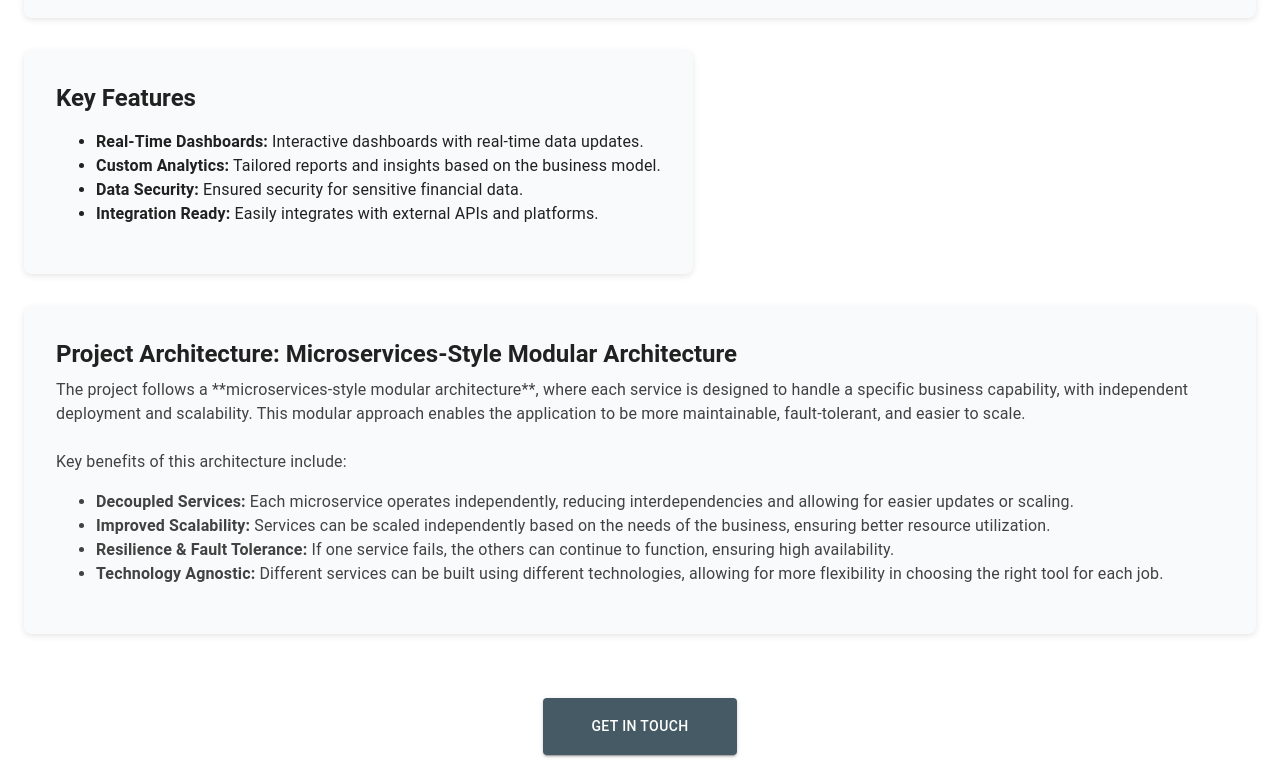
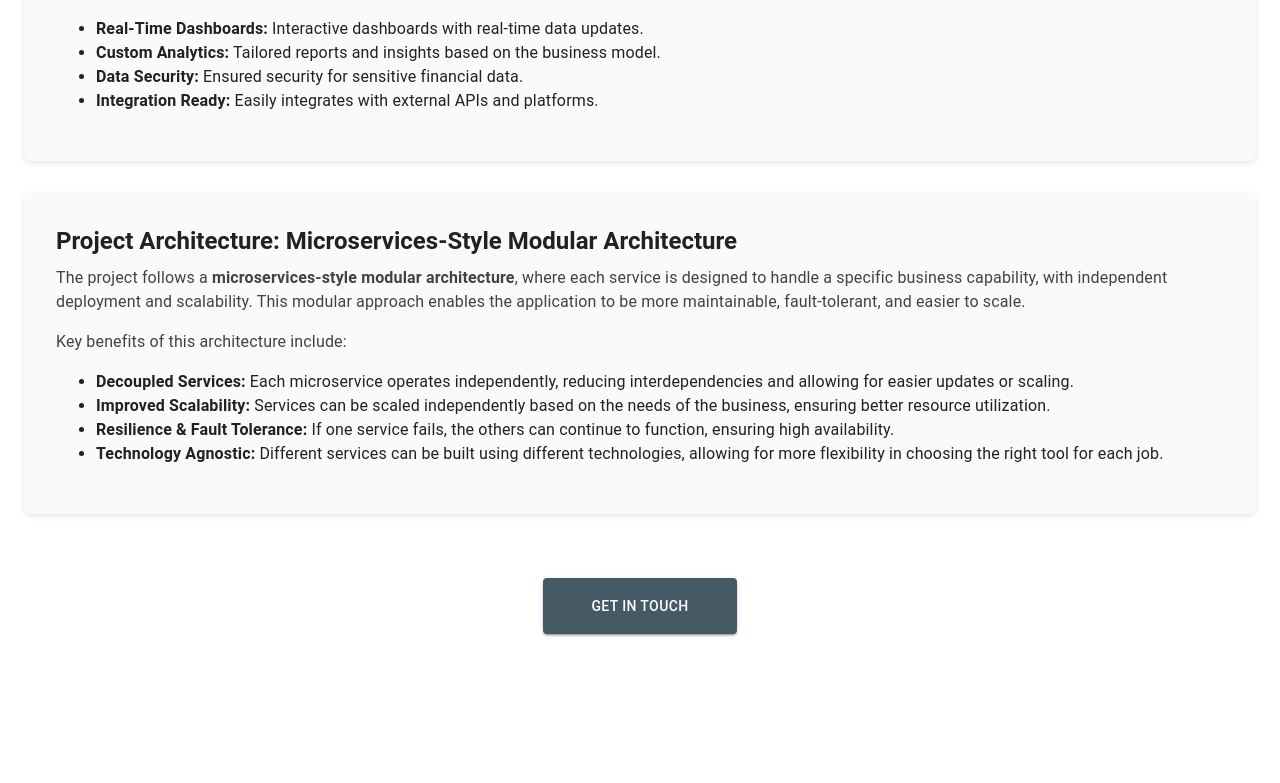
Before and after one commit to imperionite/fm, a React (Vite) app: page /about in a window 1280 px wide. Shown: the part 616-1399 px from the top of the page. After the commit the page ends 1346 px from the top, so only its background shows below. Built offline with nearby package versions, Linux system fonts and the light colour scheme; no server answers.

Commit message:
:art: (src) edit files

```diff
--- a/src/components/404.jsx
+++ b/src/components/404.jsx
@@ -1,16 +1,45 @@
-import { Link, useLocation } from 'react-router-dom'
+import { Link, useLocation } from "react-router-dom";
+import { Box, Container, Typography, Button } from "@mui/material";
+import ErrorOutlineIcon from "@mui/icons-material/ErrorOutline";
 
-const NotFound  = () => {
-  const location = useLocation()
+const NotFound = () => {
+  const location = useLocation();
+
   return (
-    <div>
-      <h2>HTTP 404</h2>
-      <p>
-        We don&apos;t have <strong>{location.pathname}</strong> route exist! Please go back to{' '}
-        <Link to={'/'}>home page</Link>
-      </p>
-    </div>
-  )
-}
+    <Container maxWidth="md" sx={{ py: 12, textAlign: "center" }}>
+      <Box sx={{ mb: 4 }}>
+        <ErrorOutlineIcon sx={{ fontSize: 80, color: "error.main" }} />
+      </Box>
 
-export default NotFound
+      <Typography
+        variant="h2"
+        fontWeight="bold"
+        gutterBottom
+        color="error.main"
+      >
+        404
+      </Typography>
+
+      <Typography variant="h5" gutterBottom>
+        Oops! Page not found
+      </Typography>
+
+      <Typography variant="body1" color="text.secondary" sx={{ mb: 4 }}>
+        The route <strong>{location.pathname}</strong> does not exist. Please
+        check the URL or return to the homepage.
+      </Typography>
+
+      <Button
+        component={Link}
+        to="/"
+        variant="contained"
+        size="large"
+        color="primary"
+      >
+        Go Home
+      </Button>
+    </Container>
+  );
+};
+
+export default NotFound;
--- a/src/components/About.jsx
+++ b/src/components/About.jsx
@@ -1,4 +1,4 @@
-import { Box, Container, Typography, Grid, Paper, Divider, Button } from "@mui/material";
+import { Box, Container, Typography, Grid, Paper, Button } from "@mui/material";
 import { Link } from "react-router-dom";
 
 const About = () => {
@@ -10,14 +10,15 @@ const About = () => {
           About FinMark
         </Typography>
         <Typography variant="h6" color="text.secondary">
-          This is the project documentation for FinMark by Imperionite, a modern enterprise-grade analytics platform.
+          This is the project documentation for FinMark by Imperionite, a modern
+          enterprise-grade analytics platform.
         </Typography>
       </Box>
 
       {/* Sections */}
       <Grid container spacing={4}>
         {/* Project Overview */}
-        <Grid item xs={12} md={6}>
+        <Grid size={{ xs: 12, md: 6 }}>
           <Paper
             elevation={3}
             sx={{
@@ -31,13 +32,17 @@ const About = () => {
               Project Overview
             </Typography>
             <Typography variant="body1" color="text.secondary">
-              FinMark is a data-driven platform designed to optimize business performance by providing insights into financial and operational data. With powerful dashboards, analytical tools, and real-time data updates, it serves enterprise businesses looking for actionable insights.
+              FinMark is a data-driven platform designed to optimize business
+              performance by providing insights into financial and operational
+              data. With powerful dashboards, analytical tools, and real-time
+              data updates, it serves enterprise businesses looking for
+              actionable insights.
             </Typography>
           </Paper>
         </Grid>
 
         {/* Tech Stack */}
-        <Grid item xs={12} md={6}>
+        <Grid size={{ xs: 12, md: 6 }}>
           <Paper
             elevation={3}
             sx={{
@@ -51,13 +56,17 @@ const About = () => {
               Tech Stack
             </Typography>
             <Typography variant="body1" color="text.secondary">
-              The platform is built using a combination of modern technologies such as React.js, Django/DRF, PostgreSQL, Node.js, Express, Redis, MongoDB and React.js. We use Material-UI for UI components and TailwindCSS for utility-first styling to ensure the platform is both functional and visually pleasing.
+              The platform is built using a combination of modern technologies
+              such as React.js, Django/DRF, PostgreSQL, Node.js, Express, Redis,
+              MongoDB and React.js. We use Material-UI for UI components and
+              TailwindCSS for utility-first styling to ensure the platform is
+              both functional and visually pleasing.
             </Typography>
           </Paper>
         </Grid>
 
         {/* Features */}
-        <Grid item xs={12}>
+        <Grid size={{ xs: 12 }}>
           <Paper
             elevation={3}
             sx={{
@@ -71,16 +80,28 @@ const About = () => {
               Key Features
             </Typography>
             <ul className="list-disc ml-5 space-y-2 text-gray-700">
-              <li><strong>Real-Time Dashboards:</strong> Interactive dashboards with real-time data updates.</li>
-              <li><strong>Custom Analytics:</strong> Tailored reports and insights based on the business model.</li>
-              <li><strong>Data Security:</strong> Ensured security for sensitive financial data.</li>
-              <li><strong>Integration Ready:</strong> Easily integrates with external APIs and platforms.</li>
+              <li>
+                <strong>Real-Time Dashboards:</strong> Interactive dashboards
+                with real-time data updates.
+              </li>
+              <li>
+                <strong>Custom Analytics:</strong> Tailored reports and insights
+                based on the business model.
+              </li>
+              <li>
+                <strong>Data Security:</strong> Ensured security for sensitive
+                financial data.
+              </li>
+              <li>
+                <strong>Integration Ready:</strong> Easily integrates with
+                external APIs and platforms.
+              </li>
             </ul>
           </Paper>
         </Grid>
 
         {/* Project Architecture */}
-        <Grid item xs={12}>
+        <Grid size={{ xs: 12 }}>
           <Paper
             elevation={3}
             sx={{
@@ -93,18 +114,45 @@ const About = () => {
             <Typography variant="h5" fontWeight="bold" gutterBottom>
               Project Architecture: Microservices-Style Modular Architecture
             </Typography>
-            <Typography variant="body1" color="text.secondary">
-              The project follows a **microservices-style modular architecture**, where each service is designed to handle a specific business capability, with independent deployment and scalability. This modular approach enables the application to be more maintainable, fault-tolerant, and easier to scale.
-              <br />
-              <br />
+
+            <Typography variant="body1" color="text.secondary" paragraph>
+              The project follows a{" "}
+              <strong>microservices-style modular architecture</strong>, where
+              each service is designed to handle a specific business capability,
+              with independent deployment and scalability. This modular approach
+              enables the application to be more maintainable, fault-tolerant,
+              and easier to scale.
+            </Typography>
+
+            <Typography variant="body1" color="text.secondary" paragraph>
               Key benefits of this architecture include:
-              <ul className="list-disc ml-5 space-y-2 text-gray-700">
-                <li><strong>Decoupled Services:</strong> Each microservice operates independently, reducing interdependencies and allowing for easier updates or scaling.</li>
-                <li><strong>Improved Scalability:</strong> Services can be scaled independently based on the needs of the business, ensuring better resource utilization.</li>
-                <li><strong>Resilience & Fault Tolerance:</strong> If one service fails, the others can continue to function, ensuring high availability.</li>
-                <li><strong>Technology Agnostic:</strong> Different services can be built using different technologies, allowing for more flexibility in choosing the right tool for each job.</li>
-              </ul>
             </Typography>
+
+            <Box
+              component="ul"
+              className="list-disc ml-5 space-y-2 text-gray-700"
+            >
+              <li>
+                <strong>Decoupled Services:</strong> Each microservice operates
+                independently, reducing interdependencies and allowing for
+                easier updates or scaling.
+              </li>
+              <li>
+                <strong>Improved Scalability:</strong> Services can be scaled
+                independently based on the needs of the business, ensuring
+                better resource utilization.
+              </li>
+              <li>
+                <strong>Resilience & Fault Tolerance:</strong> If one service
+                fails, the others can continue to function, ensuring high
+                availability.
+              </li>
+              <li>
+                <strong>Technology Agnostic:</strong> Different services can be
+                built using different technologies, allowing for more
+                flexibility in choosing the right tool for each job.
+              </li>
+            </Box>
           </Paper>
         </Grid>
       </Grid>
--- a/src/components/Home.jsx
+++ b/src/components/Home.jsx
@@ -125,7 +125,7 @@ const Home = () => {
           }}
         >
           {services.map((service, index) => (
-            <Grid item key={index}>
+            <Grid key={index}>
               <Paper
                 elevation={2}
                 sx={{
@@ -188,7 +188,7 @@ const Home = () => {
           }}
         >
           {clients.map((client, index) => (
-            <Grid item key={index}>
+            <Grid key={index}>
               <Paper
                 elevation={1}
                 sx={{
```
